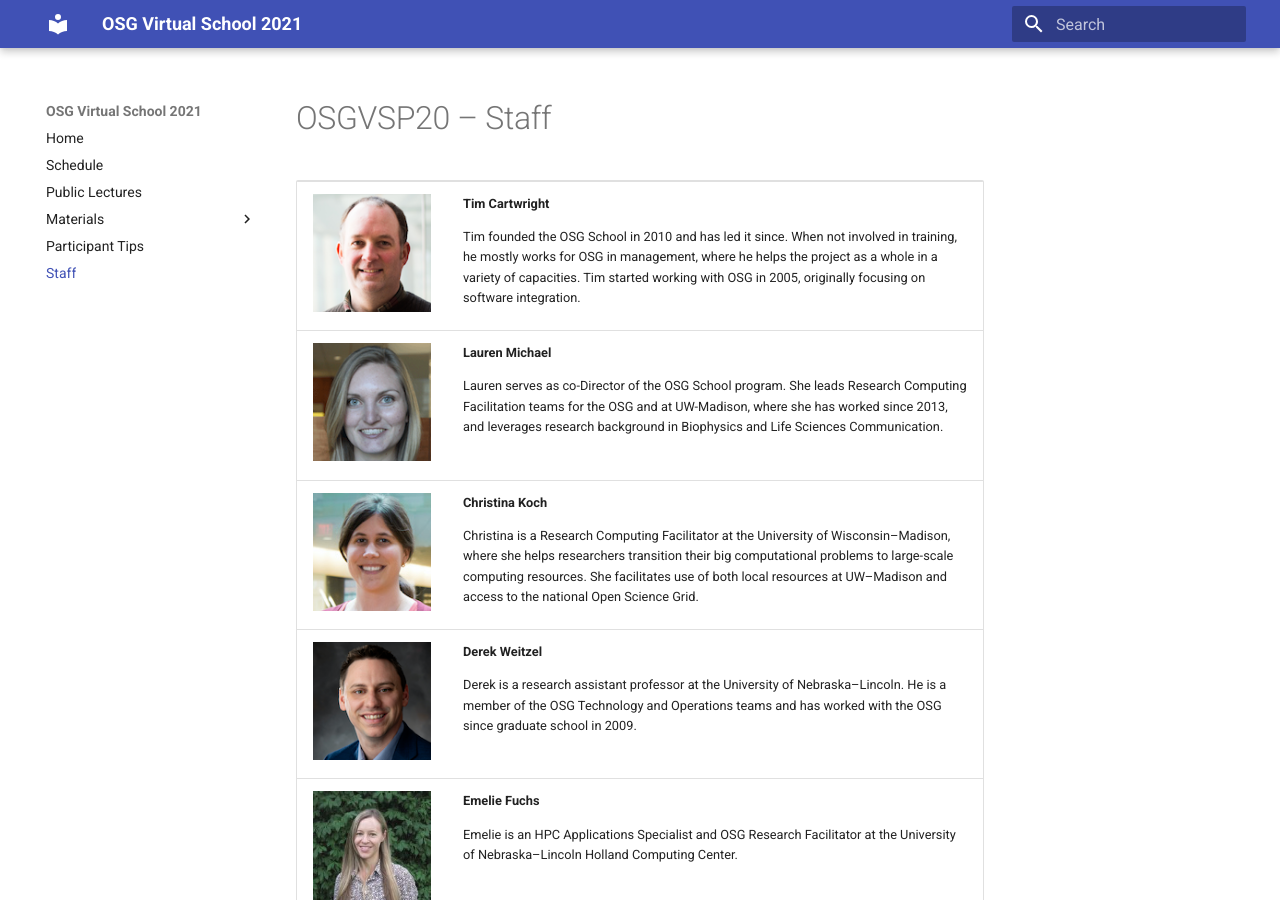
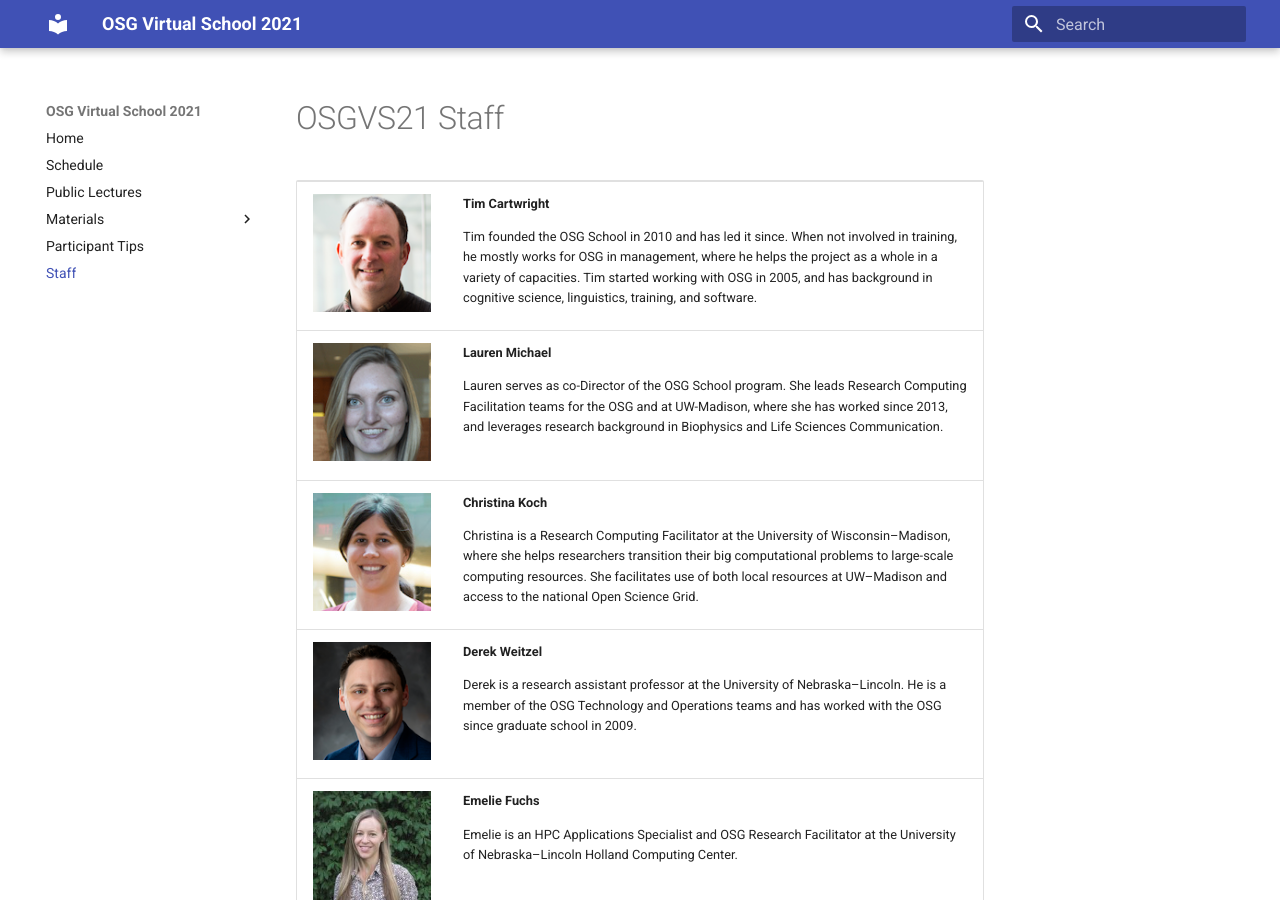
Before and after one commit to osg-htc/virtual-school-2021, an MkDocs documentation site: the page built from docs/staff.md, in a window 1280 px wide and 900 px high. Built offline with MkDocs 1.6.1 and Material for MkDocs 9.7.7, drawn with Linux system fonts in a browser that asks for light colours.

Commit message:
Fixed title; updated Tim

```diff
--- a/docs/staff.md
+++ b/docs/staff.md
@@ -1,4 +1,4 @@
-# OSGVSP20 – Staff
+# OSGVS21 Staff
 
 <style>
 img { margin: 5px 0; }
@@ -14,7 +14,8 @@
           Tim founded the OSG School in 2010 and has led it since.
           When not involved in training, he mostly works for OSG in management,
           where he helps the project as a whole in a variety of capacities.
-          Tim started working with OSG in 2005, originally focusing on software integration.
+          Tim started working with OSG in 2005,
+          and has background in cognitive science, linguistics, training, and software.
         </p>
       </td>
     </tr>
```
